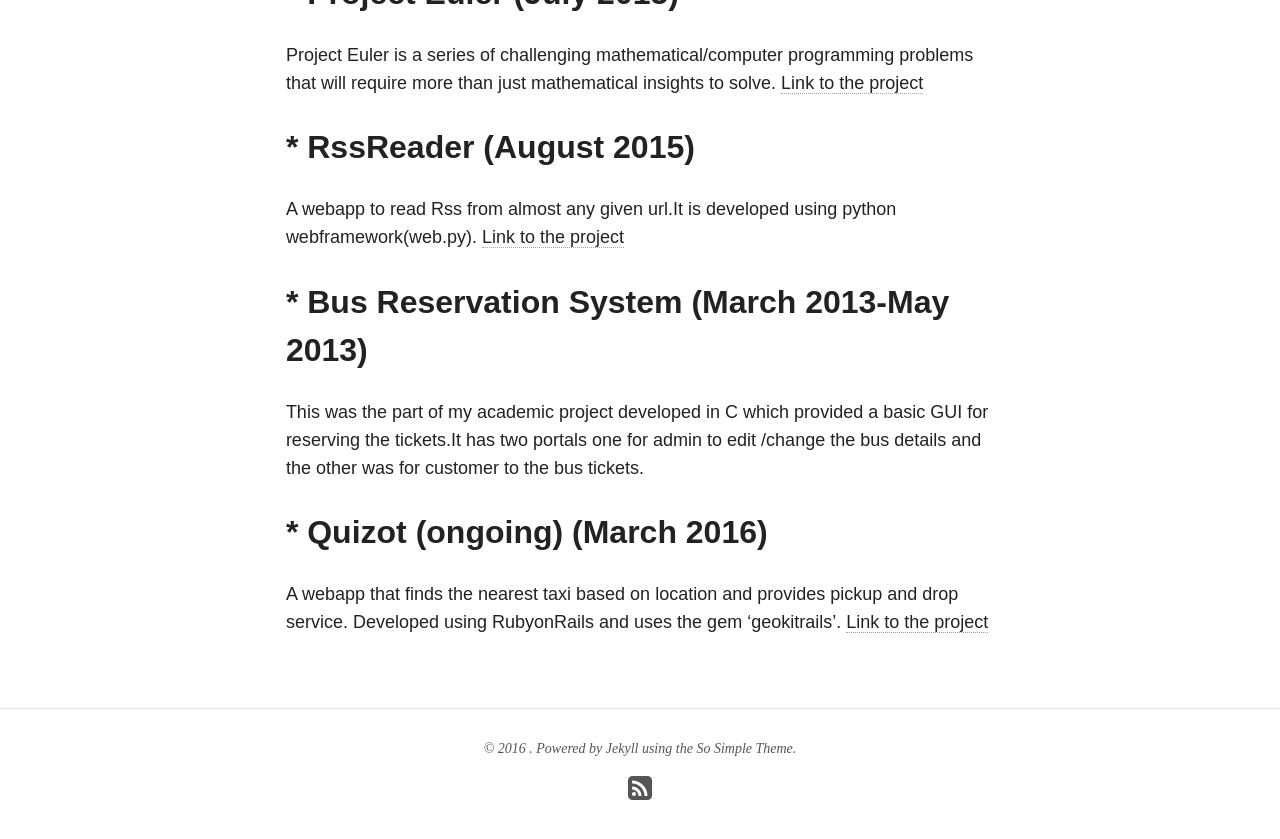
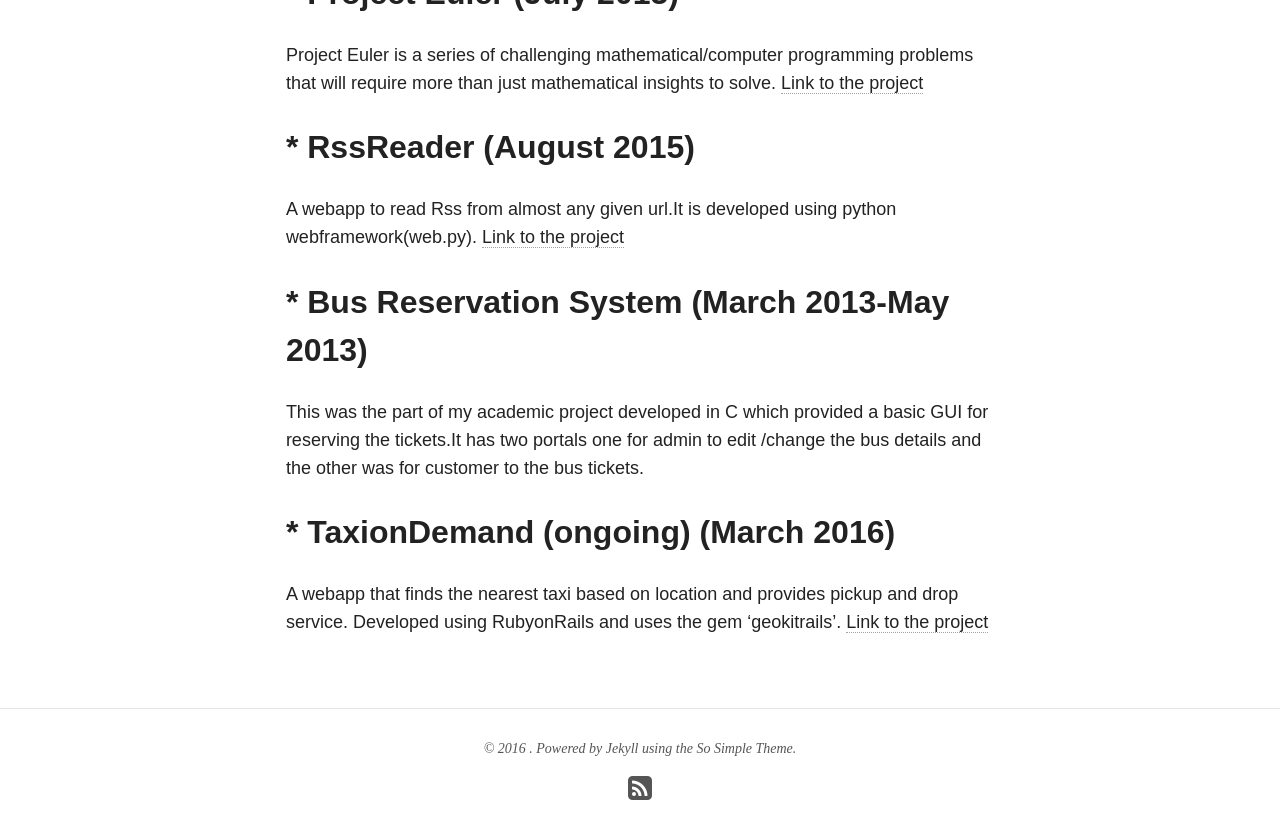
Before and after one commit to akanksha007/akanksha007.github.io, a Jekyll site: the page built from project/index.md, in a window 1280 px wide and 900 px high, scrolled down 840 px. Shown: the top 839 px of the window. Built offline with Jekyll 4.4.1, drawn with Linux system fonts in a browser that asks for light colours; nearby versions of some CDN libraries.

Commit message:
updated details

```diff
--- a/project/index.md
+++ b/project/index.md
@@ -22,7 +22,7 @@ A webapp to read Rss from almost any given url.It is developed using python webf
 ## * Bus Reservation System           (March 2013­-May 2013)
 This was the part of my academic project developed in C which provided a basic GUI for reserving the tickets.It has two portals one for admin to edit /change the bus details and the other was for customer to the bus tickets.
 
-## * Quizot (ongoing)                 (March 2016)
+## * TaxionDemand (ongoing)                 (March 2016)
 A webapp that finds the nearest taxi based on location  and provides pickup and drop
 service. Developed using RubyonRails and uses the gem 'geokit­rails'.
 <a target="_blank" href="https://github.com/akanksha007/TaxionDemand">Link to the project</a>
```
